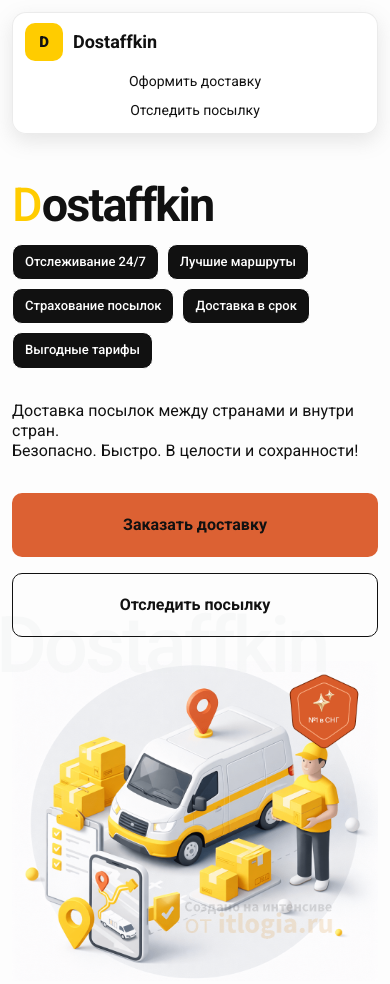
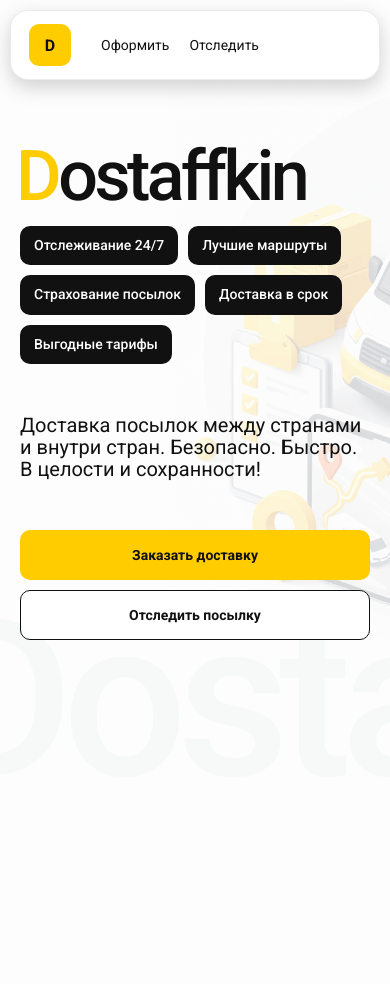
Before and after one commit to kaluginvit72/Frontend_lesson2, a plain HTML site: page index.html in a window 390 px wide. After the commit the page ends 844 px from the top, so only its background shows below. Drawn offline with Linux system fonts and the light colour scheme.

Commit message:
рок 2: эталон l2ref для index и стилей

```diff
--- a/index.html
+++ b/index.html
@@ -1,61 +1,57 @@
-<!DOCTYPE html>
+<!doctype html>
 <html lang="ru">
+
 <head>
-  <meta charset="UTF-8">
-  <meta name="viewport" content="width=device-width, initial-scale=1.0">
-  <title>Доставка</title>
-  <link rel="preconnect" href="https://fonts.googleapis.com">
-  <link rel="preconnect" href="https://fonts.gstatic.com" crossorigin>
-  <link href="https://fonts.googleapis.com/css2?family=Roboto:wght@400;500;700;900&display=swap" rel="stylesheet">
-  <link rel="stylesheet" href="./styles/base.css">
-  <link rel="stylesheet" href="./styles/base_adaptive.css">
-  <link rel="stylesheet" href="./styles/index.css">
-  <link rel="stylesheet" href="./styles/index_adaptive.css">
+    <meta charset="utf-8" />
+    <meta name="viewport" content="width=device-width,initial-scale=1,maximum-scale=1,user-scalable=0" />
+    <title>Dostaffkin — Доставка посылок между странами и внутри стран. Безопасно. Быстро. В целости и сохранности!
+    </title>
+
+    <link href="styles/base.css" rel="stylesheet" />
+    <link href="styles/base_adaptive.css" rel="stylesheet" />
+    <link href="styles/index.css" rel="stylesheet" />
+    <link href="styles/index_adaptive.css" rel="stylesheet" />
 </head>
+
 <body>
     <div class="container">
         <header class="header">
-      <a class="logo" href="./index.html">
-        <div class="logo-mark">D</div>
-        <span class="logo-text">Dostaffkin</span>
+            <a class="header-brand" href="#">
+                <div class="header-logo">D</div>
+                <div class="header-title">Dostaffkin</div>
             </a>
-      <nav class="menu">
-        <ul class="menu-list">
-          <li class="menu-item">
-            <a class="menu-link" href="./pages/order.html">Оформить доставку</a>
-          </li>
-          <li class="menu-item">
-            <a class="menu-link" href="./pages/tracking.html">Отследить посылку</a>
-          </li>
-        </ul>
+            <nav class="header-menu">
+                <a class="header-link" href="#">Оформить <span>доставку</span></a>
+                <a class="header-link" href="#">Отследить <span>посылку</span></a>
             </nav>
         </header>
         <main class="main">
             <section class="main-info">
-        <h1 class="main-title">
-          <span class="main-title-letter">D</span><span class="main-title-name">ostaffkin</span>
-        </h1>
-        <div class="main-tags">
-          <span class="main-tag">Отслеживание 24/7</span>
-          <span class="main-tag">Лучшие маршруты</span>
-          <span class="main-tag">Страхование посылок</span>
-          <span class="main-tag">Доставка в срок</span>
-          <span class="main-tag">Выгодные тарифы</span>
+                <div class="main-title">
+                    <span>D</span>ostaffkin
                 </div>
-        <p class="main-description">
-          Доставка посылок между странами и внутри стран.<br>
+                <div class="main-features">
+                    <div class="main-feature">Отслеживание 24/7</div>
+                    <div class="main-feature">Лучшие маршруты</div>
+                    <div class="main-feature">Страхование посылок</div>
+                    <div class="main-feature">Доставка в срок</div>
+                    <div class="main-feature">Выгодные тарифы</div>
+                </div>
+                <div class="main-description">
+                    Доставка посылок между странами и внутри стран.
                     Безопасно. Быстро. В целости и сохранности!
-        </p>
+                </div>
                 <div class="main-actions">
-          <a class="btn btn-primary" href="./pages/order.html">Заказать доставку</a>
-          <a class="btn btn-outline" href="./pages/tracking.html">Отследить посылку</a>
+                    <a class="button" type="button" href="./order.html">Заказать доставку</a>
+                    <a class="button button-white" type="button" href="./track.html">Отследить посылку</a>
                 </div>
-        <p class="main-watermark" aria-hidden="true">Dostaffkin</p>
             </section>
-      <div class="main-image">
-        <img src="./images/main-image.png" alt="">
-      </div>
+            <div class="main-title-ghost">Dostaffkin</div>
+            <section class="main-image">
+                <img src="images/main-image.png" alt="Main image" />
+            </section>
         </main>
     </div>
 </body>
+
 </html>
--- a/styles/base.css
+++ b/styles/base.css
@@ -1,140 +1,125 @@
-/* Локальные шрифты: при необходимости добавьте @font-face на файлы из папки fonts. Подключение Roboto — в HTML страниц. */
-
-*,
-*::before,
-*::after {
+*, *::before, *::after {
     box-sizing: border-box;
 }
 
-html {
-  height: 100%;
-  font-size: 16px;
+@font-face {
+    font-family: "Roboto";
+    src: url("../fonts/Roboto-Regular.ttf");
+    font-weight: normal;
+}
+
+@font-face {
+    font-family: "Roboto";
+    src: url("../fonts/Roboto-Bold.ttf");
+    font-weight: bold;
+}
+
+@font-face {
+    font-family: "Roboto";
+    src: url("../fonts/Roboto-Medium.ttf");
+    font-weight: 500;
+}
+
+html, body {
+    margin: 0;
+    color: #111111;
+    font-family: "Roboto", sans-serif;
 }
 
 body {
-  margin: 0;
-  min-height: 100%;
-  color: #111111;
-  background-color: #ffffff;
-  font-family: "Roboto", Arial, Helvetica, sans-serif;
+    background: #FDFDFD;
 }
 
-a {
-  text-decoration: none;
-  color: inherit;
+.header {
+    border-radius: 18px;
+    box-shadow: 0 7px 20px 0 #0000002E;
+    backdrop-filter: blur(10px);
+    background: #ffffff;
+    left: 20px;
+    border: 1px solid rgba(0, 0, 0, 0.08);
+    position: fixed;
+    right: 20px;
+    top: 20px;
+    padding: 14px 18px;
+    height: 70px;
+    display: flex;
+    align-items: center;
+    z-index: 6;
 }
 
-img {
-  max-width: 100%;
-  height: auto;
-}
-
-/* Общая сетка страницы (как во всех фреймах макета) */
-.container {
-  position: relative;
-  max-width: 1920px;
-  margin: 0 auto;
-  padding: 20px;
-  overflow-x: hidden;
-}
-
-/* Шапка — повторяется на экранах 1–4 в Figma */
-.header {
-  position: relative;
-  height: 70px;
-  border: 1px solid rgba(0, 0, 0, 0.08);
-  border-radius: 18px;
-  background-color: rgba(255, 255, 255, 0.96);
-  box-shadow: 0 7px 20px 0 rgba(0, 0, 0, 0.18);
-  backdrop-filter: blur(5px);
-}
-
-/* Стеклянная панель сайдбара / карточек (фреймы «2»–«4» в макете) */
-.aside-panel {
-  backdrop-filter: blur(5px);
-  background-color: rgba(255, 255, 255, 0.96);
-  border: 1px solid rgba(0, 0, 0, 0.08);
-  border-radius: 18px;
-  box-shadow: 0 12px 40px 0 rgba(0, 0, 0, 0.18);
-}
-
-.logo {
-  position: absolute;
-  left: 18px;
-  top: 14px;
-  z-index: 1;
+.header-brand {
     display: flex;
     align-items: center;
+    text-decoration: none;
     gap: 10px;
 }
 
-.logo-mark {
-  display: flex;
-  align-items: center;
-  justify-content: center;
+.header-logo {
     width: 42px;
     height: 42px;
     border-radius: 10px;
-  background-color: #ffcc00;
-  font-weight: 900;
-  font-size: 16px;
-  line-height: 1;
-  color: #111111;
+    background: #FFCC00;
+    display: grid;
+    place-items: center;
+    font-weight: bold;
+    color: #111;
 }
 
-.logo-text {
-  font-weight: 700;
-  font-size: 20px;
-  line-height: 1;
+.header-title {
+    font-size: 18px;
+    font-weight: bold;
     color: #111111;
+    text-decoration: none;
 }
 
-.menu {
-  position: absolute;
-  left: 50%;
-  top: 50%;
-  z-index: 1;
-  transform: translate(-50%, -50%);
-}
-
-.menu-list {
+.header-menu {
     display: flex;
     align-items: center;
     gap: 60px;
     margin: 0;
-  padding: 0;
-  list-style: none;
+    position: absolute;
+    left: 50%;
+    transform: translateX(-50%);
 }
 
-.menu-link {
-  font-weight: 400;
+.header-link {
     font-size: 14px;
-  line-height: 1;
     color: #111111;
-  white-space: nowrap;
+    text-decoration: none;
 }
 
-/* Кнопки: общие цвета и форма; размеры задаются на странице (в макете разная высота блоков). */
-.btn {
-  display: inline-flex;
-  align-items: center;
-  justify-content: center;
-  box-sizing: border-box;
-  border: none;
+.button {
+    border: 0;
+    outline: none;
+    height: 44px;
     border-radius: 10px;
+    font-size: 14px;
+    font-weight: bold;
+    cursor: pointer;
     font-family: inherit;
-  font-weight: 700;
-  line-height: 1;
+    transition: transform .08s ease, opacity .12s ease;
+    background: #ffcc00;
+    color: #111111;
     text-align: center;
-  color: #111111;
-  cursor: pointer;
+    text-decoration: none;
 }
 
-.btn-primary {
-  background-color: #dc6133;
+.button:hover {
+    background-color: #E5BC19;
 }
 
-.btn-outline {
+.button:disabled {
+    cursor: not-allowed;
+    background-color: #FADE6E;
+    color: #787878;
+    transform: none;
+}
+
+.button.button-white {
+    background: #ffffff;
     border: 1px solid #111111;
-  background-color: transparent;
 }
+
+.button.button-white:hover {
+    background: rgb(241 241 241);
+}
--- a/styles/base_adaptive.css
+++ b/styles/base_adaptive.css
@@ -1,88 +1,32 @@
-/* Общие адаптивные стили: контейнер, шапка, логотип, меню (как на всех страницах макета). */
+@media (max-width: 767px) {
+    .header {
+        left: 10px;
+        right: 10px;
+        top: 10px;
+    }
 
-@media (max-width: 1400px) {
-  .menu-list {
-    gap: 40px;
-  }
+    .header-link span {
+        display: none;
+    }
+
+    .header-menu {
+        gap: 20px;
+        justify-content: flex-start;
+        margin: 0 0 0 30px;
+        position: static;
+        transform: none;
+    }
 }
 
-@media (max-width: 1100px) {
-  .header {
-    height: auto;
-    min-height: 70px;
-    padding: 12px 16px 16px;
-  }
-
-  .logo {
-    position: relative;
-    left: auto;
-    top: auto;
-  }
-
-  .menu {
-    position: relative;
-    left: auto;
-    top: auto;
-    transform: none;
-    width: 100%;
-    margin-top: 12px;
-  }
-
-  .menu-list {
-    justify-content: center;
-    gap: 32px;
-    flex-wrap: wrap;
-  }
+@media (max-width: 420px) {
+    .header-title {
+        display: none;
+    }
 }
 
-@media (max-width: 992px) {
-  .container {
-    min-height: auto;
-    padding: 16px;
-  }
-
-  .menu-list {
-    gap: 24px;
-  }
-
-  .menu-link {
-    font-size: 13px;
-  }
+@media (max-width: 374px) {
+    .header-menu {
+        gap: 10px;
+        margin: 0 0 0 10px;
+    }
 }
-
-@media (max-width: 576px) {
-  .container {
-    padding: 12px;
-  }
-
-  .header {
-    padding: 10px 12px 14px;
-    border-radius: 14px;
-  }
-
-  .logo-mark {
-    width: 38px;
-    height: 38px;
-    font-size: 15px;
-  }
-
-  .logo-text {
-    font-size: 18px;
-  }
-
-  .menu {
-    margin-top: 10px;
-  }
-
-  .menu-list {
-    flex-direction: column;
-    gap: 10px;
-    align-items: center;
-  }
-
-  .menu-link {
-    font-size: 14px;
-    white-space: normal;
-    text-align: center;
-  }
-}
--- a/styles/index.css
+++ b/styles/index.css
@@ -1,136 +1,97 @@
-/* Главная (фрейм «1» в Figma): фон, высота контейнера героя, блок main и контент слева/справа */
-
-body {
-  background-color: #fdfdfd;
-}
-
 .container {
-  min-height: 1027px;
-}
-
-/* Тень шапки на главной по фрейму «1» (отличается от экранов «2»–«4»). */
-.header {
-  box-shadow: 0 7px 20px 0 rgba(122, 120, 120, 0.18);
+    overflow: hidden;
+    min-height: 100vh;
 }
 
 .main {
+    padding: 111px 40px 40px;
+    position: relative;
     display: flex;
-  justify-content: space-between;
-  align-items: flex-start;
-  padding-left: 29px;
-  margin-top: 20px;
 }
 
 .main-info {
+    max-width: 840px;
+    width: 100%;
     position: relative;
-  flex: 0 1 850px;
-  min-width: 0;
-  padding-top: 99px;
-  overflow: visible;
 }
 
 .main-title {
-  position: relative;
-  z-index: 1;
-  margin: 0 0 15px;
-  font-weight: 700;
+    margin-top: 98px;
+    font-weight: 500;
     font-size: 200px;
     line-height: 1;
-  letter-spacing: -10px;
+    letter-spacing: -0.05em;
     color: #111111;
-  white-space: nowrap;
+    left: -15px;
+    position: relative;
 }
 
-.main-title-letter {
-  font-weight: 500;
-  letter-spacing: -0.8px;
+.main-title span {
     color: #ffcc00;
 }
 
-.main-title-name {
-  font-weight: 700;
-  color: #111111;
-}
-
-.main-tags {
-  position: relative;
-  z-index: 1;
+.main-features {
+    margin-top: 15px;
     display: flex;
     flex-wrap: wrap;
     gap: 10px;
-  margin-top: 15px;
-  margin-bottom: 50px;
 }
 
-.main-tag {
-  display: inline-flex;
-  align-items: center;
-  justify-content: center;
+.main-feature {
+    background: #111111;
+    color: #ffffff;
     padding: 12px 14px;
-  border: 1px solid #ffffff;
-  border-radius: 10px;
-  background-color: #111111;
     font-weight: 500;
     font-size: 14px;
     line-height: 1.1;
-  color: #ffffff;
-  white-space: nowrap;
+    border-radius: 10px;
 }
 
 .main-description {
-  position: relative;
-  z-index: 1;
+    margin-top: 50px;
     max-width: 500px;
-  margin: 0 0 50px;
-  font-weight: 400;
     font-size: 20px;
-  line-height: 1.0009;
+    line-height: 1.1;
     color: #111111;
 }
 
 .main-actions {
-  position: relative;
-  z-index: 1;
+    margin-top: 50px;
     display: flex;
     flex-direction: column;
     gap: 20px;
-  width: 433px;
-  max-width: 100%;
 }
 
-.main-actions .btn {
-  width: 100%;
-  min-height: 80px;
-  padding: 14px 6px;
+.main-actions .button {
+    height: 80px;
+    width: 433px;
     font-size: 18px;
+    font-weight: bold;
+    place-items: center;
+    display: grid;
 }
 
-.main-watermark {
+.main-title-ghost {
     position: absolute;
-  left: -83px;
-  bottom: -180px;
-  z-index: 0;
-  margin: 0;
+    z-index: -1;
+    left: -70px;
+    bottom: -150px;
     font-weight: 500;
     font-size: 278px;
     line-height: 1;
-  letter-spacing: -13.9px;
-  color: rgba(236, 237, 240, 0.3);
-  white-space: nowrap;
-  pointer-events: none;
+    letter-spacing: -0.05em;
+    color: #ECEDF04D;
 }
 
 .main-image {
-  flex-shrink: 0;
     width: 1024px;
-  height: 896px;
-  margin-top: 21px;
+    top: 100px;
+    z-index: -2;
 }
 
 .main-image img {
+    width: 100%;
+    max-width: 1024px;
+    height: auto;
     display: block;
-  width: 1024px;
-  height: 896px;
-  max-width: none;
-  object-fit: cover;
 }
--- a/styles/index_adaptive.css
+++ b/styles/index_adaptive.css
@@ -1,134 +1,98 @@
-/* Адаптив главной: main, заголовок, преимущества, описание, кнопки героя, изображение, декоративный текст. */
-
-@media (max-width: 1800px) {
-  .main {
-    flex-direction: column;
-    align-items: stretch;
-    padding-left: 20px;
-    padding-right: 20px;
+@media (max-width: 1760px) {
+    .main-title {
+        font-size: 150px;
+        left: -7px;
     }
 
     .main-info {
-    flex: 1 1 auto;
-    max-width: 100%;
-    padding-top: 72px;
+        max-width: 640px;
+    }
+}
+
+@media (max-width: 1200px) {
+    .main-info {
+        max-width: 540px;
+    }
+
+    .main {
+        padding: 111px 20px 20px;
     }
 
     .main-title {
-    font-size: clamp(80px, 12vw, 200px);
-    letter-spacing: -0.04em;
-    white-space: normal;
+        font-size: 120px;
+        left: -4px;
+    }
+
+    .main-title-ghost {
+        font-size: 220px;
+    }
+}
+
+@media (max-width: 1024px) {
+    .main-title {
+        margin-top: 30px;
+    }
+
+    .main {
+        flex-direction: column-reverse;
     }
 
     .main-image {
-    width: 100%;
-    max-width: 1024px;
-    height: auto;
-    margin-top: 32px;
-    margin-left: auto;
-    margin-right: auto;
+        max-width: 350px;
+        position: absolute;
+        left: 370px;
+        top: 370px;
     }
 
-  .main-image img {
-    width: 100%;
-    height: auto;
+    .main-info {
         max-width: 100%;
-    max-height: 896px;
-    object-fit: contain;
     }
 
-  .main-watermark {
-    left: max(-83px, -12vw);
-    bottom: -120px;
-    font-size: clamp(100px, 18vw, 278px);
-    letter-spacing: -0.04em;
+    .main-actions {
+        gap: 10px;
+    }
+
+    .main-actions .button {
+        height: 50px;
+        font-size: 14px;
+        width: auto;
+        max-width: 300px;
+    }
+
+    .main-description {
+        max-width: 350px;
     }
 }
 
-@media (max-width: 992px) {
-  .main {
-    margin-top: 16px;
-    padding-left: 12px;
-    padding-right: 12px;
-  }
-
-  .main-info {
-    padding-top: 48px;
-  }
-
+@media (max-width: 570px) {
     .main-title {
-    font-size: clamp(56px, 14vw, 160px);
-    margin-bottom: 12px;
-  }
-
-  .main-tags {
-    margin-bottom: 32px;
-  }
-
-  .main-tag {
-    padding: 10px 12px;
-    font-size: 13px;
-    white-space: normal;
+        font-size: 88px;
     }
 
     .main-description {
-    max-width: 100%;
-    margin-bottom: 32px;
-    font-size: 18px;
+        max-width: 100%
     }
 
     .main-actions {
        width: 100%;
-    gap: 16px;
     }
 
-  .main-watermark {
-    bottom: -80px;
-    font-size: clamp(72px, 22vw, 200px);
+    .main-actions .button {
+        width: 100%;
+        max-width: 100%
+    }
+
+    .main-image {
+        max-width: 650px;
+        position: absolute;
+        left: 170px;
+        top: 70px;
+        opacity: 0.2;
     }
 }
 
-@media (max-width: 576px) {
-  .main {
-    padding-left: 0;
-    padding-right: 0;
-  }
-
-  .main-info {
-    padding-top: 32px;
-  }
-
+@media (max-width: 400px) {
     .main-title {
-    font-size: clamp(42px, 12vw, 120px);
-  }
-
-  .main-tags {
-    gap: 8px;
-  }
-
-  .main-description {
-    font-size: 16px;
-    line-height: 1.25;
-  }
-
-  .main-actions .btn {
-    min-height: 64px;
-    padding: 12px 6px;
-    font-size: 16px;
-    width: 100%;
-  }
-
-  .main-watermark {
-    left: -16px;
-    bottom: -48px;
-    font-size: clamp(48px, 20vw, 120px);
-  }
-
-  .main-image {
-    margin-top: 24px;
-  }
-
-  .main-image img {
-    max-height: none;
+        font-size: 70px;
     }
 }
```
Lines whose indentation alone changed are shown as unchanged.
